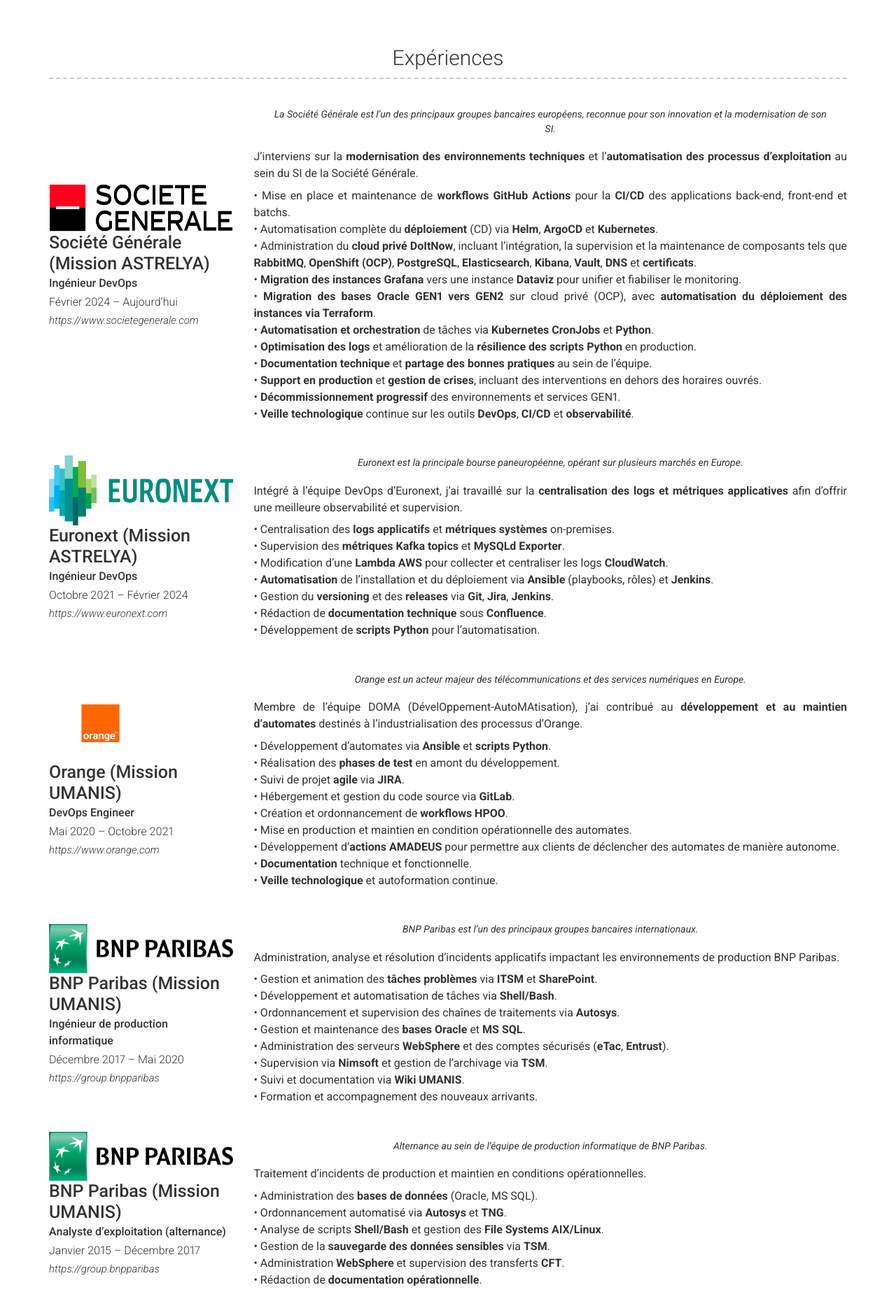
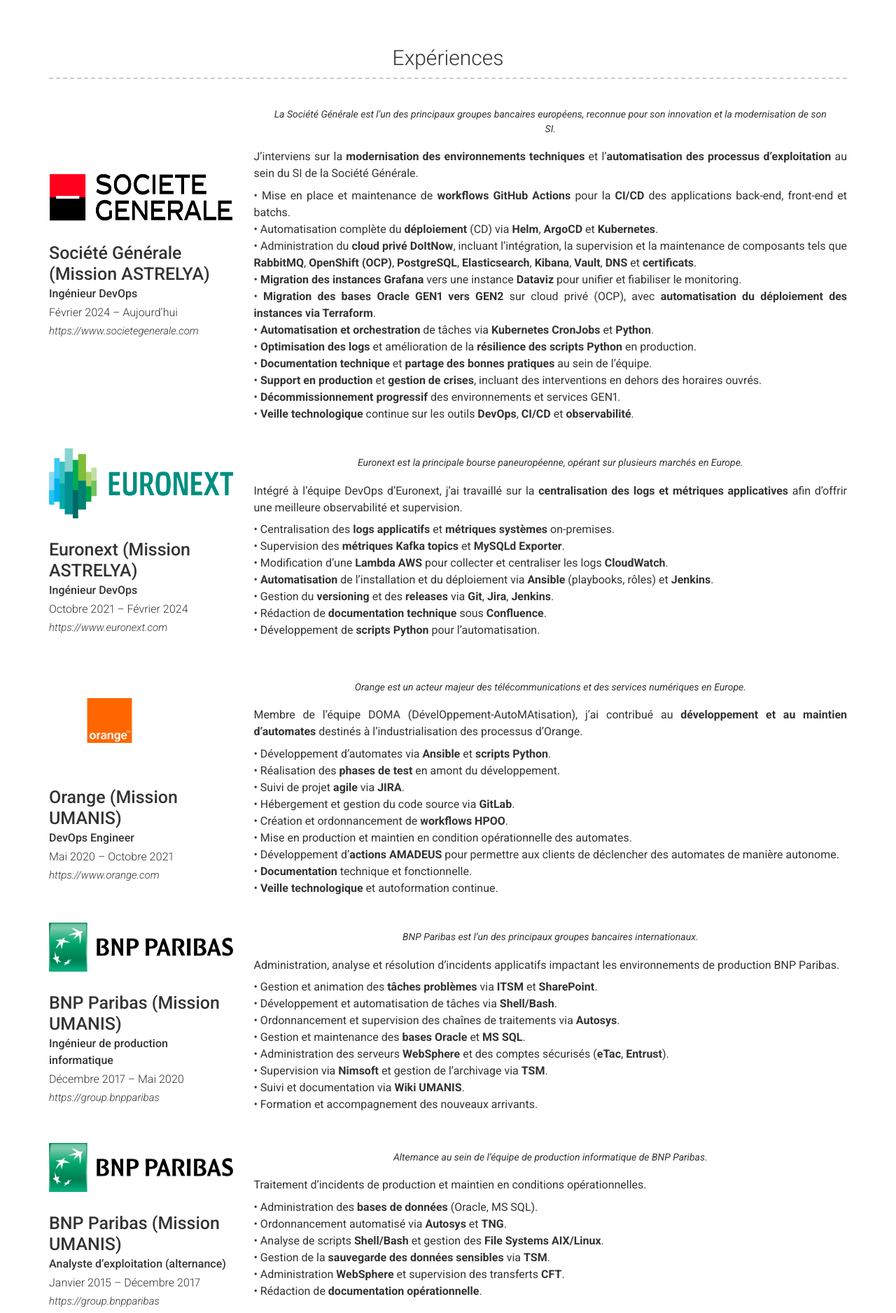
Before and after one commit to SERDANI/serdaninicolas.github.io, a Jekyll site: the page built from index.md, in a window 1280 px wide. Shown: the part 933-2810 px from the top of the page at 70% size. Built offline with Jekyll 4.4.1, drawn with Linux system fonts in a browser that asks for light colours; nearby versions of some CDN libraries.

Commit message:
Update _config.yml

```diff
--- a/_config.yml
+++ b/_config.yml
@@ -45,7 +45,7 @@ content:
     layout: list
     content:
       - layout: left
-        title: '<img src="images/logo_sg.png" height="70"><br>Société Générale (Mission ASTRELYA)'
+        title: '<img src="images/logo_sg.png" height="70"><br><br>Société Générale (Mission ASTRELYA)'
         sub_title: Ingénieur DevOps
         caption: Février 2024 – Aujourd’hui
         link: https://www.societegenerale.com
@@ -67,7 +67,7 @@ content:
           • **Veille technologique** continue sur les outils **DevOps**, **CI/CD** et **observabilité**.
 
       - layout: left
-        title: '<img src="images/logo_euronext.png" height="100"><br>Euronext (Mission ASTRELYA)'
+        title: '<img src="images/logo_euronext.png" height="100"><br><br>Euronext (Mission ASTRELYA)'
         sub_title: Ingénieur DevOps
         caption: Octobre 2021 – Février 2024
         link: https://www.euronext.com
@@ -85,7 +85,7 @@ content:
           • Développement de **scripts Python** pour l’automatisation.
 
       - layout: left
-        title: '<img src="images/logo_orange.png" height="110"><br>Orange (Mission UMANIS)'
+        title: '<img src="images/logo_orange.png" height="130"><br><br>Orange (Mission UMANIS)'
         sub_title: DevOps Engineer
         caption: Mai 2020 – Octobre 2021
         link: https://www.orange.com
@@ -105,7 +105,7 @@ content:
           • **Veille technologique** et autoformation continue.
 
       - layout: left
-        title: '<img src="images/logo_bnp.png" height="70"><br>BNP Paribas (Mission UMANIS)'
+        title: '<img src="images/logo_bnp.png" height="70"><br><br>BNP Paribas (Mission UMANIS)'
         sub_title: Ingénieur de production informatique
         caption: Décembre 2017 – Mai 2020
         link: https://group.bnpparibas
@@ -124,7 +124,7 @@ content:
           • Formation et accompagnement des nouveaux arrivants.
 
       - layout: left
-        title: '<img src="images/logo_bnp.png" height="70"><br>BNP Paribas (Mission UMANIS)'
+        title: '<img src="images/logo_bnp.png" height="70"><br><br>BNP Paribas (Mission UMANIS)'
         sub_title: Analyste d’exploitation (alternance)
         caption: Janvier 2015 – Décembre 2017
         link: https://group.bnpparibas
@@ -141,7 +141,7 @@ content:
           • Rédaction de **documentation opérationnelle**.
 
       - layout: left
-        title: '<img src="images/logo_bnp.png" height="70"><br>BNP Paribas'
+        title: '<img src="images/logo_bnp.png" height="70"><br><br>BNP Paribas'
         sub_title: Technicien de support (stage)
         caption: Avril 2014 – Juin 2014
         link: https://group.bnpparibas
```
